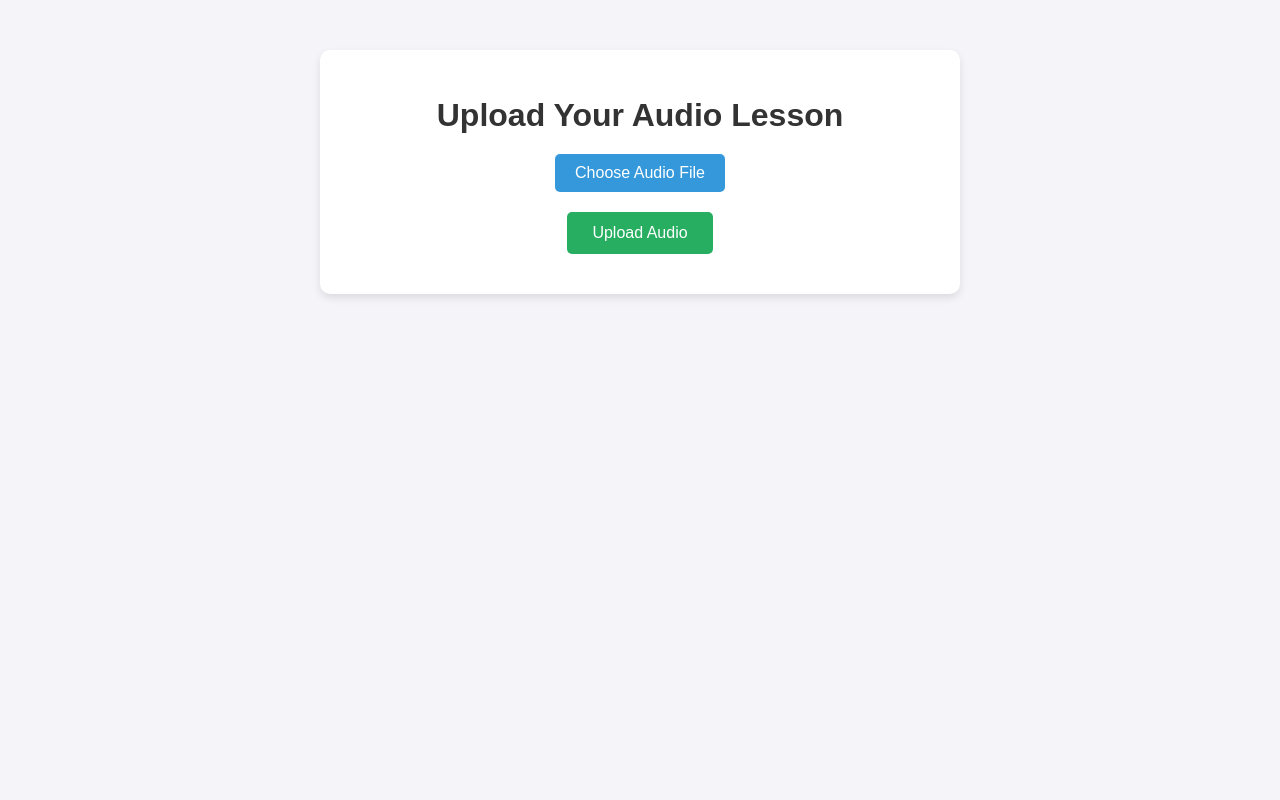
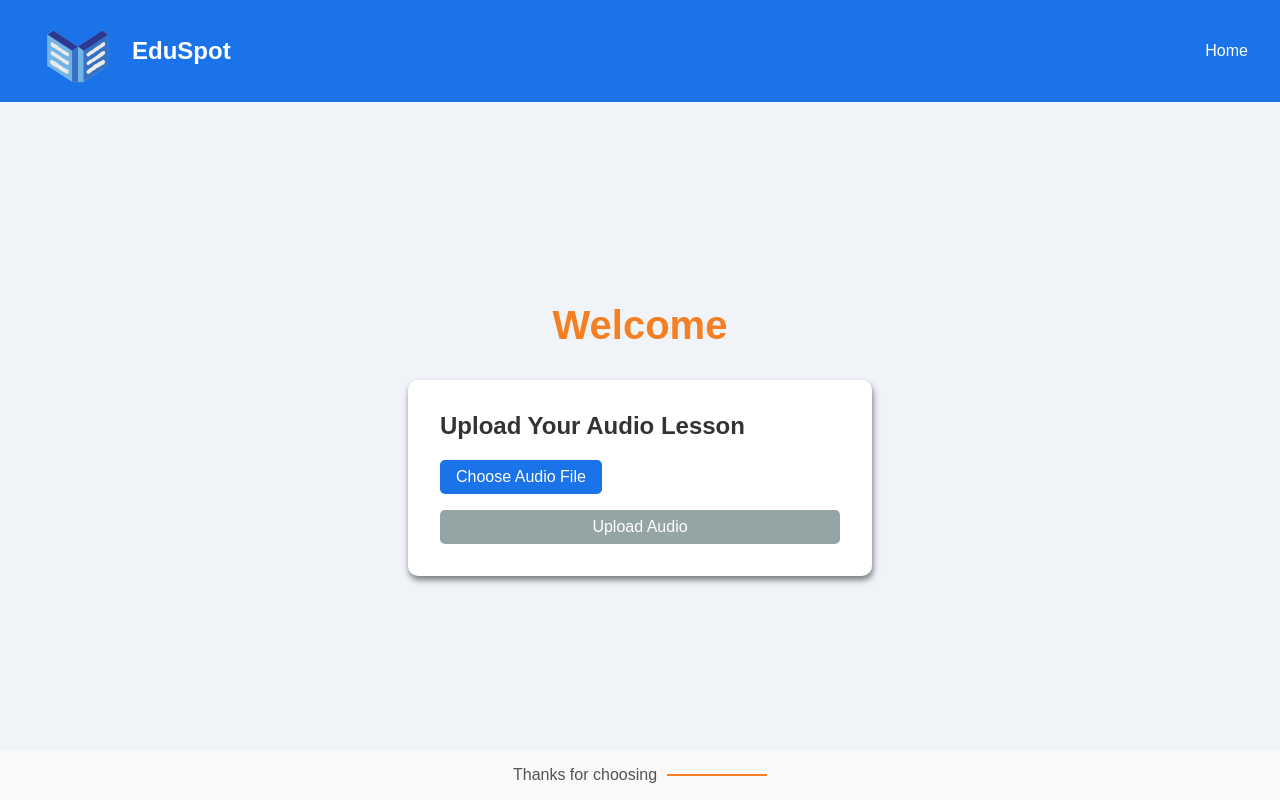
Before and after one commit to ShwetaNagapure/EduSpot_Automated_Notes_Making_Support_System, a Flask app: page /upload in a window 1280 px wide. Run offline with Flask 2, Linux system fonts and the light colour scheme; a user stored in the database is signed in.

Commit message:
Update upload.html

```diff
--- a/templates/upload.html
+++ b/templates/upload.html
@@ -3,141 +3,180 @@
 <head>
     <meta charset="UTF-8">
     <meta name="viewport" content="width=device-width, initial-scale=1.0">
-  <title>Upload Audio - Educational Website</title>
+    <title>Upload Audio - EduSpot</title>
     <style>
-    /* Internal CSS for visual appeal */
-    body {
-      font-family: 'Arial', sans-serif;
+        body, html {
             margin: 0;
             padding: 0;
-      background-color: #f4f4f9;
+            font-family: Arial, sans-serif;
+            height: 100%;
         }
         .container {
-      max-width: 600px;
-      margin: 50px auto;
-      padding: 20px;
-      background-color: #fff;
+            display: flex;
+            flex-direction: column;
+            min-height: 100vh;
+        }
+        .header {
+            background-color: #1a73e8;
+            color: white;
+            padding: 1rem 2rem;
+            display: flex;
+            justify-content: space-between;
+            align-items: center;
+        }
+        .logo {
+            display: flex;
+            align-items: center;
+        }
+        .logo img {
+            width: 40px;
+            height: auto;
+            margin-right: 10px;
+        }
+        .logo h1 {
+            font-size: 1.5rem;
+            margin: 0;
+        }
+        .nav a {
+            color: white;
+            text-decoration: none;
+        }
+        .main-content {
+            flex-grow: 1;
+            background-color: #f0f4f8;
+            display: flex;
+            flex-direction: column;
+            align-items: center;
+            justify-content: center;
+            padding: 2rem;
+
+        }
+        .welcome {
+            color: #f77f23;
+            font-size: 2.5rem;
+            margin-bottom: 2rem;
+        }
+        .upload-container {
+            background-color: white;
             border-radius: 10px;
-      box-shadow: 0 4px 8px rgba(0, 0, 0, 0.1);
-      text-align: center;
+            padding: 2rem;
+            width: 100%;
+            max-width: 400px;
+            box-shadow: 1px 4px 6px rgba(0.1, 0.2, 0, 0.5);
         }
-
         h2 {
             color: #333;
-      font-size: 2rem;
-      margin-bottom: 20px;
+            margin-top: 0;
         }
-
-    .upload-section {
-      margin-bottom: 20px;
-    }
-
-    .upload-label {
+        .upload-btn {
             display: inline-block;
-      padding: 10px 20px;
-      background-color: #3498db;
-      color: #fff;
+            background-color: #1a73e8;
+            color: white;
+            padding: 0.5rem 1rem;
             border-radius: 5px;
             cursor: pointer;
-      transition: background-color 0.3s ease;
+            transition: background-color 0.3s;
         }
-
-    .upload-label:hover {
-      background-color: #2980b9;
+        .upload-btn:hover {
+            background-color: #1557b0;
         }
-
         #fileInput {
             display: none;
         }
-
-    .audio-preview {
-      margin-top: 20px;
-    }
-
-    .audio-preview audio {
+        .submit-btn {
+            display: block;
             width: 100%;
-      margin-top: 10px;
-    }
-
-    .submit-btn {
-      padding: 12px 25px;
+            padding: 0.5rem;
             background-color: #27ae60;
             color: white;
             border: none;
             border-radius: 5px;
             cursor: pointer;
             font-size: 1rem;
-      transition: background-color 0.3s ease;
+            margin-top: 1rem;
+            transition: background-color 0.3s;
         }
-
         .submit-btn:hover {
             background-color: #229954;
         }
-
-    .message {
-      font-size: 1rem;
-      color: #27ae60;
-      margin-top: 20px;
+        .submit-btn:disabled {
+            background-color: #95a5a6;
+            cursor: not-allowed;
+        }
+        .footer {
+            background-color: #f8f9fa;
+            padding: 1rem;
+            text-align: center;
+        }
+        .footer-text {
+            color: #525452;
+            display: flex;
+            align-items: center;
+            justify-content: center;
+        }
+        .footer-line {
+            width: 100px;
+            height: 2px;
+            background-color: #f77f23;
+            margin-left: 10px;
         }
     </style>
 </head>
 <body>
+    <div class="container">
+        <header class="header">
+            <div class="logo">
+              <img src="{{ url_for('static', filename='images/eduspot3.png') }}" alt="Logo" class="logo" style="width: 90px; height: 70px;">
+                <h1>EduSpot</h1>
+            </div>
+            <nav class="nav">
+                <a href="#">Home</a>
+            </nav>
+        </header>
 
-  <div class="container">
+        <main class="main-content">
+            <h1 class="welcome">Welcome</h1>
+            <div class="upload-container">
                 <h2>Upload Your Audio Lesson</h2>
-
-    <div class="upload-section">
-      <label class="upload-label" for="fileInput">Choose Audio File</label>
+                <form id="uploadForm">
+                    <label for="fileInput" class="upload-btn">Choose Audio File</label>
                     <input type="file" id="fileInput" accept="audio/*">
                     <div id="fileName"></div>
+                    <button type="submit" class="submit-btn" id="submitBtn" disabled>Upload Audio</button>
+                </form>
             </div>
+        </main>
 
-    <div class="audio-preview" id="audioPreview"></div>
-
-    <button class="submit-btn" id="submitBtn" disabled>Upload Audio</button>
-
-    <div class="message" id="message"></div>
+        <footer class="footer">
+            <div class="footer-text">
+                Thanks for choosing
+                <div class="footer-line"></div>
+            </div>
+        </footer>
     </div>
 
     <script>
-    // Internal JS to handle file upload and preview
         const fileInput = document.getElementById('fileInput');
-    const audioPreview = document.getElementById('audioPreview');
         const fileNameDisplay = document.getElementById('fileName');
         const submitBtn = document.getElementById('submitBtn');
-    const message = document.getElementById('message');
+        const uploadForm = document.getElementById('uploadForm');
 
         fileInput.addEventListener('change', function() {
             const file = this.files[0];
-
             if (file) {
                 fileNameDisplay.textContent = `Selected file: ${file.name}`;
                 submitBtn.disabled = false;
-
-        // Create audio preview
-        const audio = document.createElement('audio');
-        audio.controls = true;
-        audio.src = URL.createObjectURL(file);
-
-        audioPreview.innerHTML = '';
-        audioPreview.appendChild(audio);
             } else {
-        fileNameDisplay.textContent = 'No file selected';
-        audioPreview.innerHTML = '';
+                fileNameDisplay.textContent = '';
                 submitBtn.disabled = true;
             }
         });
 
-    submitBtn.addEventListener('click', function() {
-      if (fileInput.files.length > 0) {
-        message.textContent = 'Audio file uploaded successfully!';
-        message.style.color = '#27ae60';
-      } else {
-        message.textContent = 'Please select a file to upload.';
-        message.style.color = '#e74c3c';
-      }
+        uploadForm.addEventListener('submit', function(e) {
+            e.preventDefault();
+            // Here you would typically send the file to your server
+            alert('Audio upload functionality would be implemented here.');
         });
     </script>
-
 </body>
 </html>
```
Lines whose indentation alone changed are shown as unchanged.
